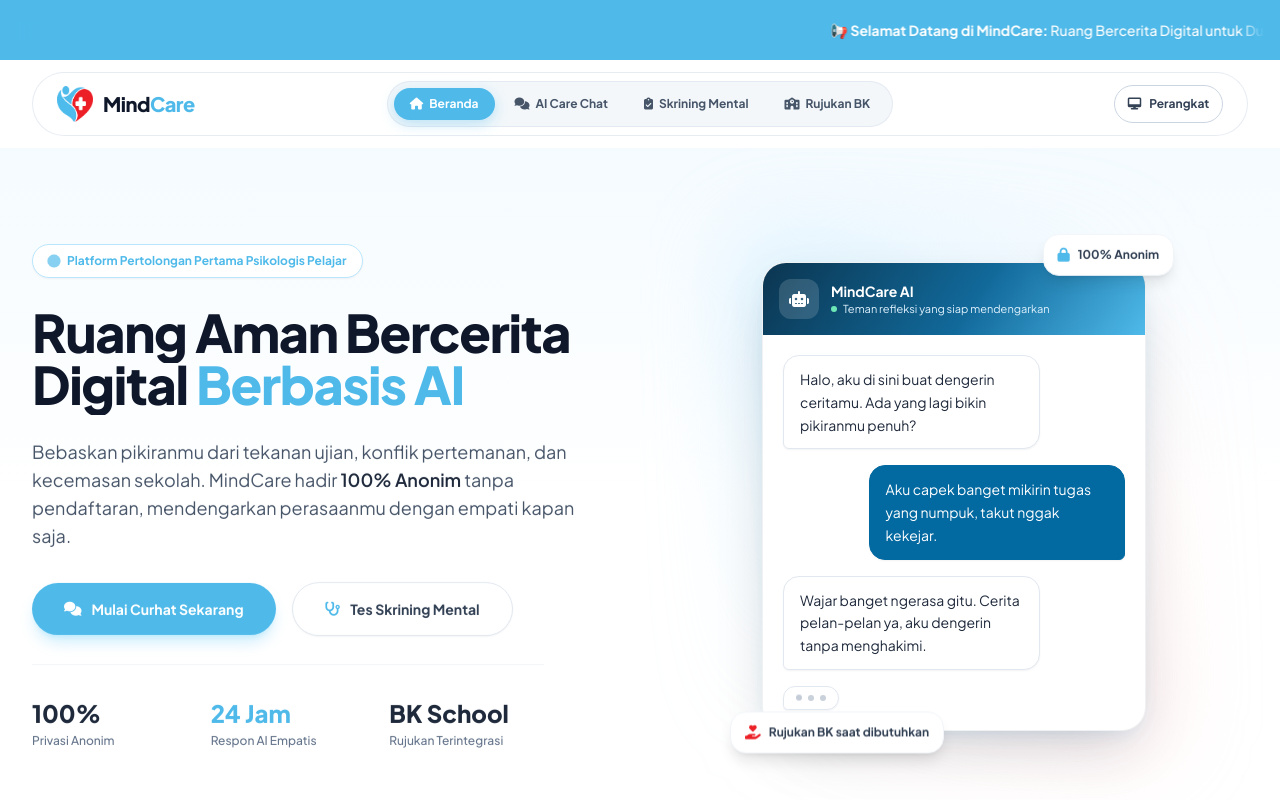
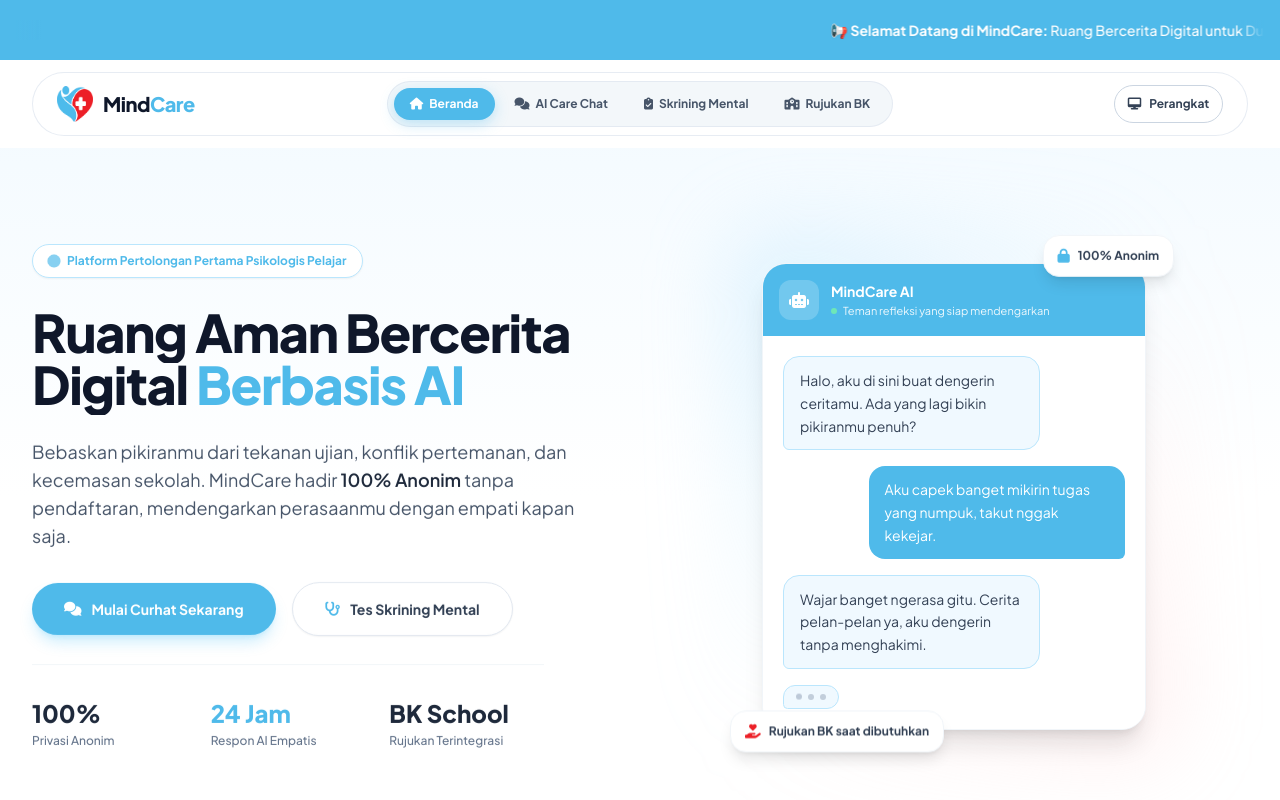
Before and after one commit to sayyidmuhammad2974-lgtm/MindCare, a plain HTML site: page index.html in a window 1280 px wide. Shown: the top 800 px of the page. Drawn offline with nearby package versions, Linux system fonts and the light colour scheme.

Commit message:
Update chat area UI

```diff
--- a/css/style.css
+++ b/css/style.css
@@ -801,7 +801,7 @@
 }
 
 .chat-panel-header {
-    background: linear-gradient(125deg, #0b3550 0%, #11699a 55%, #4fbaea 100%);
+    background: #4FBAEA !important;
 }
 
 #chat-box {
@@ -1689,3 +1689,22 @@
   opacity: 1;
   transform: translateY(0);
 }
+/* PAKSA WARNA HEADER & CHAT MOCKUP MENJADI SKY BLUE */
+.hero-mock-card .chat-panel-header,
+.chat-panel-header.brand-blue-bg {
+    background: #4FBAEA !important;
+    background-color: #4FBAEA !important;
+}
+
+.hero-mock-card .chat-bubble-user,
+.chat-bubble-user.brand-blue-bg {
+    background: #4FBAEA !important;
+    background-color: #4FBAEA !important;
+    color: #ffffff !important;
+}
+
+.hero-mock-card .chat-bubble-ai {
+    background-color: #F0F9FF !important;
+    border-color: #BAE6FD !important;
+    color: #334155 !important;
+}
--- a/index.html
+++ b/index.html
@@ -182,47 +182,57 @@
                         </div>
                     </div>
 
-                    <!-- Right: Chat Mockup Visual -->
+                    <!-- Right: Chat Mockup Visual (Layout Gambar 1 + Warna Sky Blue Gambar 2) -->
                     <div
                         class="hero-preview reveal reveal-right reveal-d3 relative max-w-sm mx-auto w-full pt-4 lg:pt-0">
                         <div
                             class="absolute -inset-8 bg-gradient-to-br from-sky-200/50 via-transparent to-red-200/30 rounded-[3rem] blur-2xl -z-10">
                         </div>
 
-                        <div class="hero-mock-card rounded-3xl overflow-hidden">
-                            <div class="chat-panel-header flex items-center gap-3 p-4 text-white">
+                        <div class="hero-mock-card rounded-3xl overflow-hidden bg-white shadow-xl border border-slate-100">
+                            <!-- HEADER BALOK BIRU SKY BLUE (#4FBAEA) -->
+                            <div class="chat-panel-header brand-blue-bg flex items-center gap-3 p-4 text-white">
                                 <div
-                                    class="w-10 h-10 rounded-xl bg-white/15 flex items-center justify-center text-base flex-shrink-0">
-                                    <i class="fa-solid fa-robot" aria-hidden="true"></i>
+                                    class="w-10 h-10 rounded-xl bg-white/20 flex items-center justify-center text-base flex-shrink-0">
+                                    <i class="fa-solid fa-robot text-white" aria-hidden="true"></i>
                                 </div>
                                 <div>
-                                    <p class="text-sm font-bold">MindCare AI</p>
-                                    <p class="text-[11px] text-sky-100 flex items-center gap-1.5">
+                                    <p class="text-sm font-bold text-white">MindCare AI</p>
+                                    <p class="text-[11px] text-white/90 flex items-center gap-1.5 mt-0.5">
                                         <span class="w-1.5 h-1.5 rounded-full bg-emerald-300 inline-block"></span> Teman
                                         refleksi yang siap mendengarkan
                                     </p>
                                 </div>
                             </div>
-                            <div class="hero-chat-body p-4 sm:p-5 space-y-4">
+
+                            <!-- BODY CHAT -->
+                            <div class="hero-chat-body p-4 sm:p-5 space-y-4 bg-white">
+                                <!-- BUBBLE AI (BIRU MUDA PASTEL LEMBUT) -->
                                 <div class="flex w-full justify-start">
                                     <div
-                                        class="chat-bubble chat-bubble-ai max-w-[88%] sm:max-w-[75%] rounded-2xl rounded-bl-md border border-slate-200 bg-white px-4 py-3 text-sm leading-relaxed text-slate-800 shadow-sm whitespace-normal break-words">
+                                        class="chat-bubble chat-bubble-ai max-w-[88%] sm:max-w-[75%] rounded-2xl rounded-bl-md border border-sky-100/80 bg-sky-50/70 px-4 py-3 text-sm leading-relaxed text-slate-700 shadow-2xs whitespace-normal break-words">
                                         <p class="chat-preview-message">Halo, aku di sini buat dengerin ceritamu. Ada yang lagi bikin pikiranmu penuh?</p>
                                     </div>
                                 </div>
+
+                                <!-- BUBBLE USER (SKY BLUE #4FBAEA) -->
                                 <div class="flex w-full justify-end">
                                     <div
-                                        class="chat-bubble chat-bubble-user max-w-[88%] sm:max-w-[75%] rounded-2xl rounded-br-md border border-sky-700 bg-sky-700 px-4 py-3 text-sm leading-relaxed text-white shadow-sm whitespace-normal break-words">
+                                        class="chat-bubble chat-bubble-user brand-blue-bg max-w-[88%] sm:max-w-[75%] rounded-2xl rounded-br-md border-transparent px-4 py-3 text-sm leading-relaxed text-white shadow-2xs whitespace-normal break-words">
                                         <p class="chat-preview-message">Aku capek banget mikirin tugas yang numpuk, takut nggak kekejar.</p></div>
                                 </div>
+
+                                <!-- BUBBLE AI (BIRU MUDA PASTEL LEMBUT) -->
                                 <div class="flex w-full justify-start">
                                     <div
-                                        class="chat-bubble chat-bubble-ai max-w-[88%] sm:max-w-[75%] rounded-2xl rounded-bl-md border border-slate-200 bg-white px-4 py-3 text-sm leading-relaxed text-slate-800 shadow-sm whitespace-normal break-words">
+                                        class="chat-bubble chat-bubble-ai max-w-[88%] sm:max-w-[75%] rounded-2xl rounded-bl-md border border-sky-100/80 bg-sky-50/70 px-4 py-3 text-sm leading-relaxed text-slate-700 shadow-2xs whitespace-normal break-words">
                                         <p class="chat-preview-message">Wajar banget ngerasa gitu. Cerita pelan-pelan ya, aku dengerin tanpa menghakimi.</p>
                                     </div>
                                 </div>
+
+                                <!-- TYPING DOTS -->
                                 <div class="flex w-full justify-start">
-                                    <div class="chat-bubble chat-bubble-ai w-fit rounded-2xl rounded-bl-md border border-slate-200 bg-white px-3 py-2 shadow-sm inline-flex items-center gap-1.5"
+                                    <div class="chat-bubble chat-bubble-ai w-fit rounded-2xl rounded-bl-md border border-slate-100 bg-slate-100/80 px-3 py-2 shadow-2xs inline-flex items-center gap-1.5"
                                         role="status" aria-label="MindCare AI sedang mengetik">
                                         <span class="typing-dot"></span><span class="typing-dot"></span><span
                                             class="typing-dot"></span>
```
